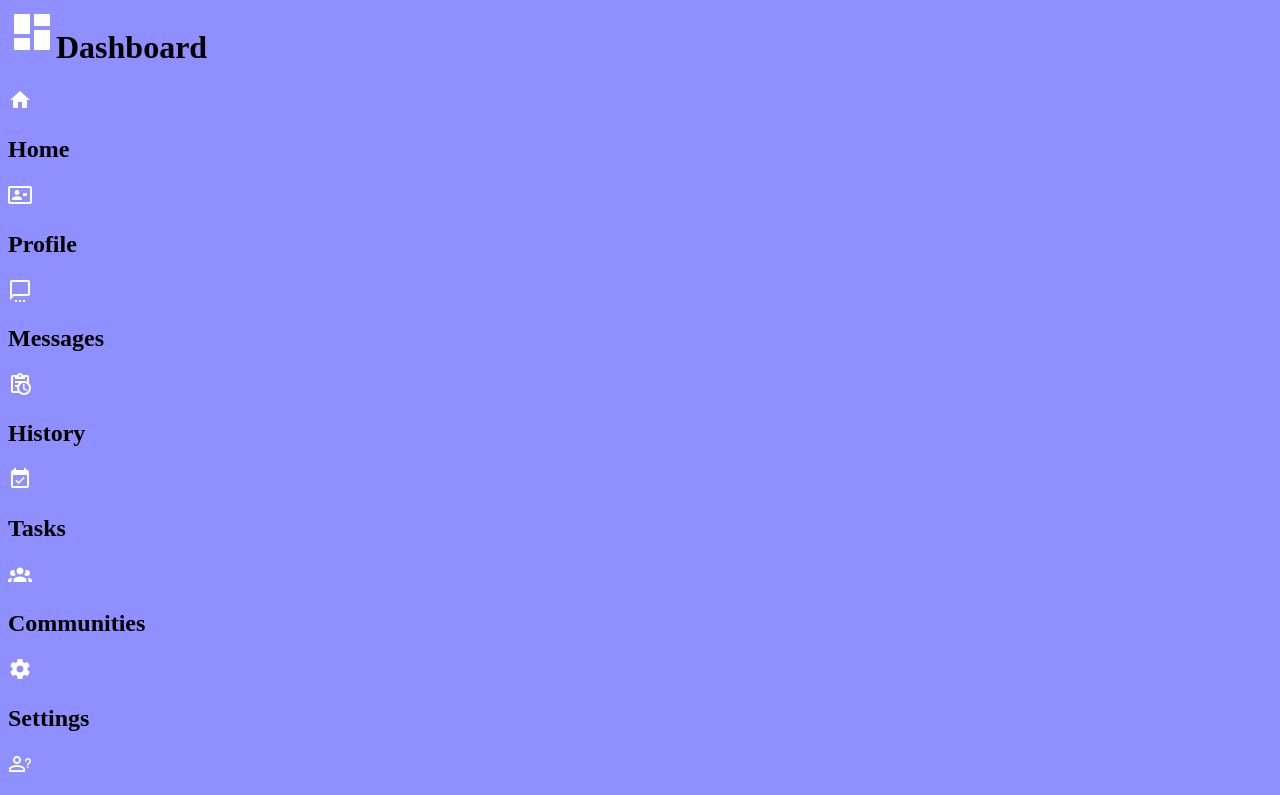
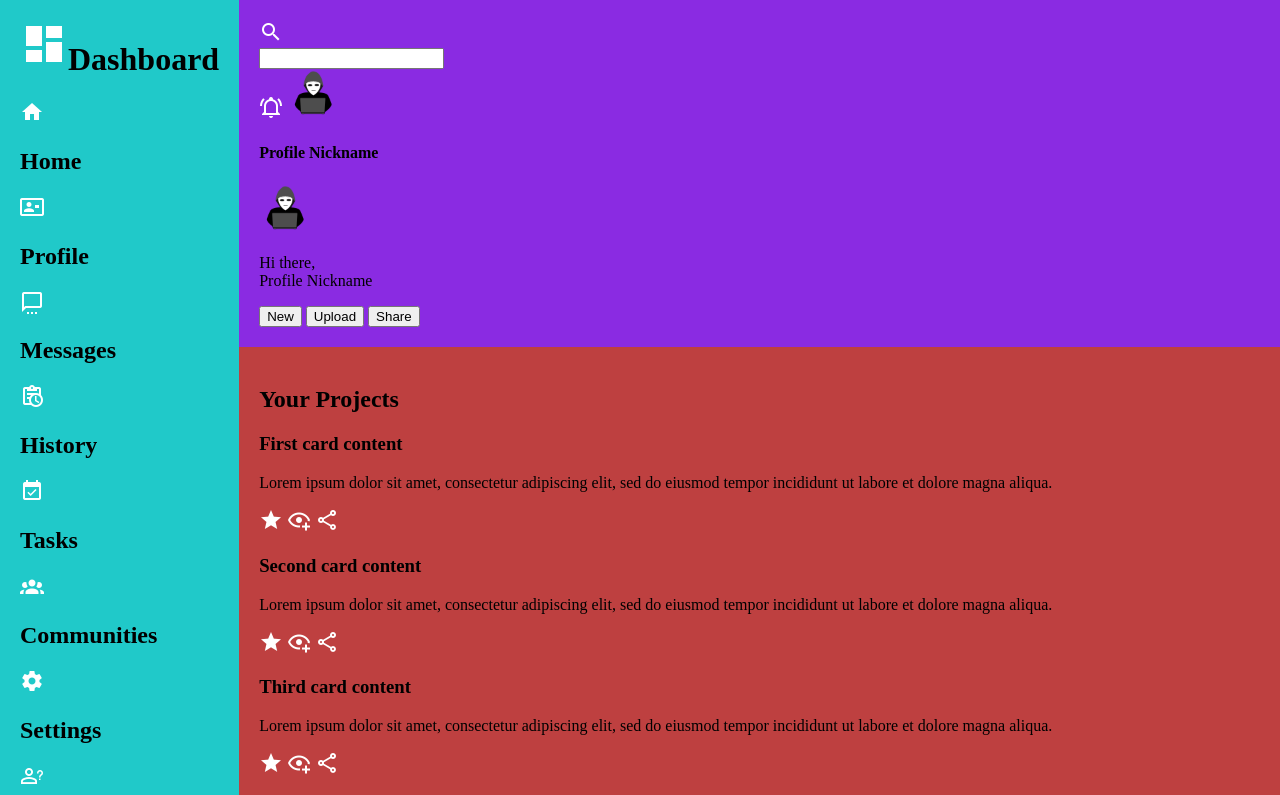
Before and after one commit to pbaki/Admin-Dashboard, a plain HTML site: page index.html in a window 1280 px wide. Shown: the top 795 px of the page. Drawn offline with Linux system fonts and the light colour scheme.

Commit message:
Initial grid content layout for page done

```diff
--- a/style.css
+++ b/style.css
@@ -3,10 +3,35 @@ html {
     margin: 0;
     padding: 0;
 }
-img[src="./images/kkkkkkk.png"] {
-    width: 50px;
-    height: 50px;
+body {
+    margin: 0;
 }
+
+.content {
+    display: grid;
+    grid-template-columns: 1fr 5fr;
+    grid-template-rows: 1fr 6fr;
+}
+.dashboard {
+    background-color: rgb(32, 201, 201);
+    grid-column: 1;
+    grid-row: 1 / 3;
+}
+.header {
+    background-color: blueviolet;
+    grid-column: 2;
+    grid-row: 1;
+}
+.main-content {
+    background-color: rgb(190, 64, 64);
+    grid-column: 2;
+    grid-row: 2;
+}
+
+.dashboard, .header, .main-content {
+    padding: 20px 20px;
+}
+
 #dashboard-title {
     display: flex;
 }
@@ -18,3 +43,18 @@ img[src="./images/kkkkkkk.png"] {
     width: 24px;
     height: 24px;
 }
+
+
+
+
+
+
+
+
+
+
+
+img[src="./images/kkkkkkk.png"] {
+    width: 50px;
+    height: 50px;
+}
```
